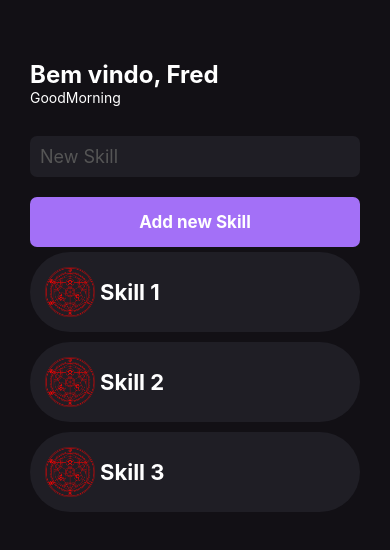
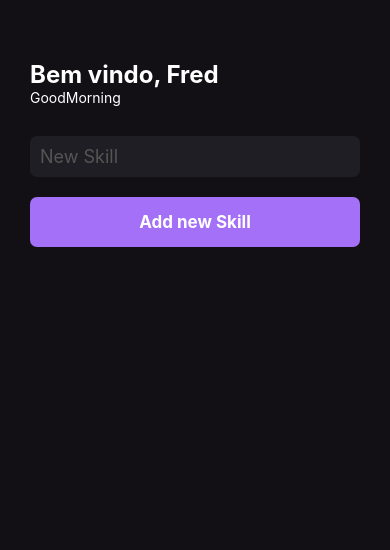
Before and after one commit to FredHSQ/Turma2023.2, a React Native app: screen / in a window 390 px wide. Shown: the top 550 px of the page. Built offline with nearby package versions, Linux system fonts and the light colour scheme.

Commit message:
Feat: aula 2

```diff
--- a/App.tsx
+++ b/App.tsx
@@ -1,11 +1,32 @@
 import React, { useEffect, useState } from "react";
-import { View, Text, Image, TouchableOpacity, TextInput, FlatList } from "react-native";
+import { View, Text, TouchableOpacity, TextInput, FlatList } from "react-native";
 import { styles } from "./styles";
-import SkillCircle from "./PngItem_2901848.png";
+import { SkillButton } from "./src/components/SkillButton";
+import { Button } from "./src/components/Button";
+
+export interface skillProps {
+	name: string,
+	id: string
+}
 
 const App = () => {
 	const [newSkill, setNewSkill] = useState<string>('')
 	const [greetings, setGreetings] = useState<string>('');
+	const [skills, setSkills] = useState<skillProps[]>([]);
+
+	function addNewSkill () {
+		const data: skillProps = {
+			name: newSkill,
+			id: String(new Date().getTime())
+		}
+		setSkills(oldState => [...oldState, data])
+	}
+
+	function removeSkill(id: string) {
+		setSkills(oldState=>oldState.filter(
+			skill => skill.id !== id
+		))
+	}
 
 	useEffect(() => {
 		const currentHour = new Date().getHours();
@@ -31,18 +52,13 @@ const App = () => {
 				placeholder="New Skill"
 			/>
 
-			<TouchableOpacity style={styles.button}>
-				<Text style={styles.buttonText}>Add new Skill</Text>
-			</TouchableOpacity>
+			<Button onPress={addNewSkill} />
 
 			<FlatList
-				data={['1','2','3']}
-				keyExtractor={item => item}
-				renderItem={({item})=>{
-					return <View style={styles.buttonSkill}>
-						<Image source={SkillCircle} style={styles.image} />
-						<Text style={styles.textSkill}>Skill {item}</Text>
-					</View>
+				data={skills}
+				keyExtractor={item=> item.id}
+				renderItem={({ item }) => {
+					return <SkillButton removeSkill={removeSkill} item={item} />
 				}}
 			/>
 		</View>
--- /dev/null
+++ b/src/components/Button/index.tsx
@@ -0,0 +1,13 @@
+import React from 'react';
+import { View, TouchableOpacity, Text, TouchableOpacityProps } from 'react-native';
+import { styles } from './styles';
+
+interface ButtonProps extends TouchableOpacityProps {
+	priority?: 'primary' | 'secondary'
+}
+
+export const Button = ({ priority='primary', ...rest }: ButtonProps) => {
+	return <TouchableOpacity {...rest}  style={priority === 'primary' ? styles.button : styles.button2}>
+		<Text style={styles.buttonText}>Add new Skill</Text>
+	</TouchableOpacity>
+}
--- /dev/null
+++ b/src/components/Button/styles.ts
@@ -0,0 +1,23 @@
+import { StyleSheet }from 'react-native';
+
+export const styles = StyleSheet.create({
+	button: {
+        backgroundColor:'#a370f7',
+        padding: 15,
+        borderRadius: 7,
+        alignItems: 'center',
+        marginTop: 20
+    },
+	button2: {
+        backgroundColor:'#194',
+        padding: 15,
+        borderRadius: 7,
+        alignItems: 'center',
+        marginTop: 20
+    },
+	buttonText: {
+        color: '#FFF',
+        fontSize: 17,
+        fontWeight: 'bold'
+    },
+})
--- /dev/null
+++ b/src/components/SkillButton/index.tsx
@@ -0,0 +1,21 @@
+import React from "react";
+import { TouchableOpacity, Image, Text } from "react-native";
+import SkillCircle from "../../../PngItem_2901848.png";
+import { styles } from "./styles";
+import { skillProps } from "../../../App";
+
+interface SkillButtonProps {
+	item: skillProps;
+	removeSkill:(id:string)=> void;
+};
+
+export const SkillButton = ({ item, removeSkill }: SkillButtonProps) => {
+	const { id, name } = item;
+
+	return <TouchableOpacity onPress={() => removeSkill(id)} style={styles.buttonSkill}>
+		<Image source={SkillCircle} style={styles.image} />
+		<Text style={styles.textSkill}>
+			{ name }
+		</Text>
+	</TouchableOpacity>;
+}
--- /dev/null
+++ b/src/components/SkillButton/styles.ts
@@ -0,0 +1,23 @@
+import { StyleSheet } from 'react-native';
+
+export const styles = StyleSheet.create({
+	buttonSkill: {
+        backgroundColor: '#1f1e25',
+        padding: 15,
+        borderRadius: 50,
+        alignItems: 'center',
+        marginVertical: 5,
+        flexDirection: "row",
+    },
+	image: {
+        tintColor: "#f00",
+        width: 50,
+        height: 50
+    },
+	textSkill: {
+        marginLeft: 5,
+        color: '#FFF',
+        fontSize: 22,
+        fontWeight: 'bold',
+    },
+})
--- a/styles.ts
+++ b/styles.ts
@@ -15,11 +15,6 @@ export const styles = StyleSheet.create({
 	greetings: {
 		color: '#fff'
 	},
-    image: {
-        tintColor: "#f00",
-        width: 50,
-        height: 50
-    },
 	input: {
         backgroundColor:'#1f1e25',
         color: '#fff',
@@ -28,30 +23,4 @@ export const styles = StyleSheet.create({
         marginTop: 30,
         borderRadius: 7
     },
-	button: {
-        backgroundColor:'#a370f7',
-        padding: 15,
-        borderRadius: 7,
-        alignItems: 'center',
-        marginTop: 20
-    },
-    buttonText: {
-        color: '#FFF',
-        fontSize: 17,
-        fontWeight: 'bold'
-    },
-	buttonSkill: {
-        backgroundColor: '#1f1e25',
-        padding: 15,
-        borderRadius: 50,
-        alignItems: 'center',
-        marginVertical: 5,
-        flexDirection: "row",
-    },
-    textSkill: {
-        marginLeft: 5,
-        color: '#FFF',
-        fontSize: 22,
-        fontWeight: 'bold',
-    }
 });
```
